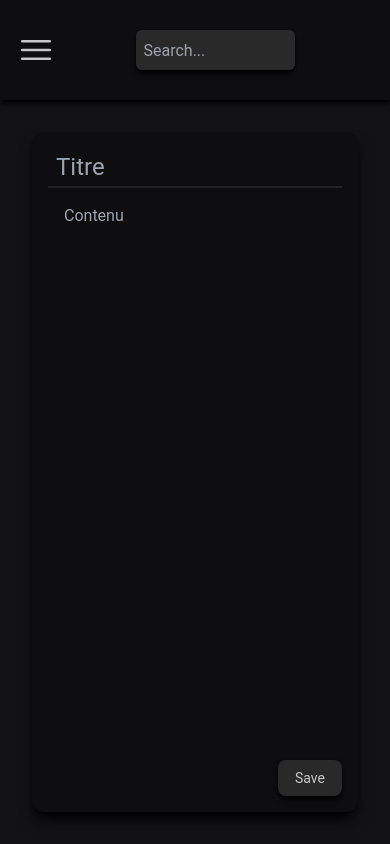
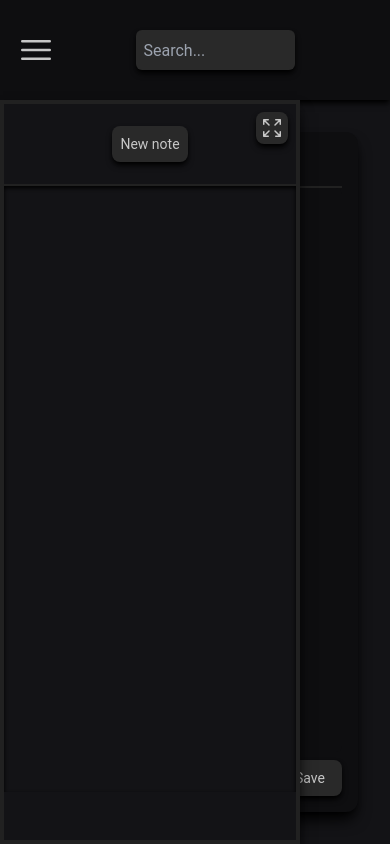
Before and after one commit to Apoll0nsLyre/react-project, a React (Vite) app: page / in a window 390 px wide. Both pictures are taken after a click on the element 36 px from the left and 50 px from the top of the page. Built offline with nearby package versions, Linux system fonts and the light colour scheme.

Commit message:
fix delete modal animations and responsivity

```diff
--- a/src/App.jsx
+++ b/src/App.jsx
@@ -7,6 +7,7 @@ import { NotesPage } from './components/notes.jsx';
 import { setLocalStorageItem, getLocalStorageItem } from './data/data.jsx';
 import { v4 as uuidv4 } from 'uuid';
 import './App.css'
+import { use } from 'react';
 
 
 
@@ -141,10 +142,14 @@ const addNote = (e) => {
 const [deletedNotes, setDeletedNotes] = useState([]);
 const [showModal, setShowModal] = useState(false);
 
+const [fadeModal, setFadeModal] = useState('');
 const cancelModal = (e) => {
   e.preventDefault();
-  setShowModal(false);
-
+  setFadeModal('fade-out');
+  setTimeout(() => {
+    setShowModal(false);
+  }
+  , 190);
 };
 
 const [keyToDelete, setKeyToDelete] = useState('');
@@ -188,6 +193,7 @@ const newNote = (e) => {
     const note = notes.find((note) => note.key === noteClicked);
     if (e.target.classList.contains('delete-button')) {
       setShowModal(true);
+      setFadeModal('fade-in');
       setKeyToDelete(note.key);
       return;
     }
@@ -267,7 +273,8 @@ const newNote = (e) => {
 
     // Notes pages toggle
     const [notesPage, setNotesPage] = useState(false);
-
+    const [sideNotesPage, setSideNotesPage] = useState(true);
+    const [slide, setSlide] = useState('');
     const showNotesPage = () => {
       setFade('fade-in');
       console.log(fade);
@@ -277,15 +284,41 @@ const newNote = (e) => {
       setNotesPage(false);
     }
 
+    const toggleSideNotesPage = () => {
+      if (sideNotesPage) {
+        setSlide('slide-out');
+        setTimeout(() => {
+          setSideNotesPage(false);
+        }, 290);
+      }
+      else {
+        setSlide('slide-in');
+
+        setSideNotesPage(true);
+
+      }
+    }
+
+    useEffect(() => {
+
+      const width = window.innerWidth;
+      if (width > 768) {
+        setSideNotesPage(true);
+      } else {
+        setSideNotesPage(false);
+      }
+    },[ window.innerWidth]);
+
   return (
     <div className='flex flex-col min-h-screen bg-background'>
       { showModal &&
-
-        <DeleteModal onClick={deleteNote} cancelModal={cancelModal} animation={fade}/>
+      <Animation className='absolute z-40 top-0 left-0 w-full h-full' animation={fadeModal}>
+        <DeleteModal onClick={deleteNote} cancelModal={cancelModal} animation={fadeModal}/>
+      </Animation>
       }
       <header className='flex h-[100px] bg-card w-full m-auto shadow-md shadow-black z-10 text-foreground'>
         <div className='flex h-full w-full my-auto '>
-          <Hamburger className={'my-auto p-4 cursor-pointer block md:hidden'}/>
+          <Hamburger onClick={toggleSideNotesPage} className={'my-auto p-4 cursor-pointer block md:hidden'}/>
           <h1 id='title-page' className='text-3xl my-auto sm:text-left pl-4 hidden sm:block '>Notes</h1>
           <SearchBar searchNote={searchNote} onClick={showSearchModal} searchModal={searchModal} hideSearchModal={hideSearchModal}/>
 
@@ -304,7 +337,7 @@ const newNote = (e) => {
         </Animation>
         }
         { !notesPage &&
-          <NoteEditor newNote={newNote} animation={fade} currentNote={currentNote} addNote={addNote} onChangeNote={onChangeNote} notes={notes} toggleNotesPage={showNotesPage} clickedNote={clickedNote}/>
+          <NoteEditor newNote={newNote} animation2={slide} animation={fade} currentNote={currentNote} addNote={addNote} onChangeNote={onChangeNote} notes={notes} sideNotesPage={sideNotesPage} toggleNotesPage={showNotesPage} clickedNote={clickedNote}/>
           }
 
       </div>
--- a/src/components/editor.jsx
+++ b/src/components/editor.jsx
@@ -1,9 +1,11 @@
 import { Animation } from "./animation";
 
-export function NoteEditor({ currentNote, addNote, onChangeNote, newNote, toggleNotesPage, notes, clickedNote, animation}) {
+export function NoteEditor({ sideNotesPage,currentNote, addNote, onChangeNote, newNote, toggleNotesPage, notes, clickedNote, animation, animation2}) {
     return (
       <Animation className=' w-full bg-background flex' animation={animation} onChange={onChangeNote}>
-        <div className='bg-background w-[300px] shadow-lg border-border border-4 shadow-black z-10 hidden sm:block'>
+        {sideNotesPage &&
+          <Animation animation={animation2} id="side-menu" className='bg-background w-[300px] h-full shadow-lg border-border border-4 shadow-black z-10 absolute sm:static'>
+                  <div id="overlay" className=" "></div>
                   <div className='flex relative w-full justify-center items-center h-20'>
                     <button id='new-note' onClick={newNote} className='bg-input shadow-md shadow-black text-foreground p-2 rounded-lg text-sm hover:bg-primary
                     hover:text-primary-foreground duration-150 '>New note</button>
@@ -15,7 +17,7 @@ export function NoteEditor({ currentNote, addNote, onChangeNote, newNote, toggle
 
                     </button>
                 </div>
-                <div id="notes-container" className='border-border border-t-2 overflow-auto h-[73vh] shadow-inner shadow-black '>
+                  <div id="notes-container" className='border-border border-t-2 overflow-auto h-[72vh] shadow-inner shadow-black '>
                   {notes.map((note) => (
                     <div id={note.key} key={note.key} className='Note flex flex-row border-b-2 border-border cursor-pointer w-full hover:bg-secondary shadow-md duration-150' onClick={clickedNote}>
                       <h2 id={note.key} className='text-xl w-full overflow-hidden p-4 duration-150' >{note.title}</h2>
@@ -32,7 +34,7 @@ export function NoteEditor({ currentNote, addNote, onChangeNote, newNote, toggle
                     </div>
                   ))}
                 </div>
-              </div>
+              </Animation>}
               <div className='p-8 w-full bg-background ' onChange={onChangeNote}>
                 <form id='note' className=' h-full flex flex-col bg-card p-4 rounded-xl shadow-lg shadow-black ' onSubmit={addNote}>
                   <input  id='title' type='text' name='title' className='max-w-fit h-10  p-2 text-2xl border-b-2 border-border bg-card' placeholder='Titre' defaultValue={currentNote ? currentNote.title :'' } />
--- a/src/components/icons.jsx
+++ b/src/components/icons.jsx
@@ -10,10 +10,10 @@ export function Arrow({hideSearchModal}){
 
 
 
-export function Hamburger({toggleMenu,className}){
+export function Hamburger({className, onClick}){
     return (
       <div className={className}>
-          <svg xmlns="http://www.w3.org/2000/svg" fill="none" viewBox="0 0 24 24" strokeWidth={1.5} stroke="currentColor" className="size-10 ">
+          <svg xmlns="http://www.w3.org/2000/svg" fill="none" viewBox="0 0 24 24" strokeWidth={1.5} stroke="currentColor" className="size-10  hover:text-input duration-150" onClick={onClick}>
             <path strokeLinecap="round" strokeLinejoin="round" d="M3.75 6.75h16.5M3.75 12h16.5m-16.5 5.25h16.5" />
           </svg>
       </div>
--- a/src/components/modal.jsx
+++ b/src/components/modal.jsx
@@ -1,18 +1,18 @@
 import React from "react";
 import { Animation } from "./animation";
 
-export function DeleteModal({onClick, cancelModal,animation}){
+export function DeleteModal({onClick, cancelModal}){
 
   return(
-    <Animation className="fixed bg-background z-40 top-0 left-0 flex w-full" animation={animation}>
-      <div className='fixed z-30 top-0 left-0 w-full h-full backdrop-blur-sm'></div>
-      <div className="absolute z-40 w-48 m-auto left-1/2 translate-x-[-50%] translate-y-[100%] bg-primary p-3 rounded-2xl">
-        <h1 className='text-xl lg:text-xl text-center text-primary-foreground text-wrap pb-2'>Are you sure you want to delete this note?</h1>
-        <div className='flex justify-center gap-x-2'>
-          <button className='bg-popover shadow-md shadow-black text-foreground p-2 rounded-md hover:bg-destructive hover:text-destructive-foreground duration-200' onClick={onClick}>Delete</button>
-          <button className='bg-popover shadow-md shadow-black text-foreground p-2 rounded-md hover:bg-secondary hover:text-secondary-foreground duration-200' onClick={cancelModal}>Cancel</button>
+      <div className="relative w-full bg-background z-40 top-0 left-0 flex ">
+        <div className='fixed z-40 top-0 left-0 w-full h-full backdrop-blur-[6px]'></div>
+        <div className="absolute z-40 w-48 m-auto left-1/2 translate-x-[-50%] translate-y-[100%] bg-primary p-3 rounded-2xl">
+          <h1 className='text-xl lg:text-xl text-center text-primary-foreground text-wrap pb-2'>Are you sure you want to delete this note?</h1>
+          <div className='flex justify-center gap-x-2'>
+            <button className='bg-popover shadow-md shadow-black text-foreground p-2 rounded-md hover:bg-destructive hover:text-destructive-foreground duration-200' onClick={onClick}>Delete</button>
+            <button className='bg-popover shadow-md shadow-black text-foreground p-2 rounded-md hover:bg-secondary hover:text-secondary-foreground duration-200' onClick={cancelModal}>Cancel</button>
+          </div>
         </div>
       </div>
-    </Animation>
   )
 }
--- a/src/index.css
+++ b/src/index.css
@@ -37,18 +37,24 @@ body {
 
 /* Animation slide-in */
 .slide-in {
-    animation: slideIn 0.2s ease-in-out;
+    animation: slideIn 0.3s ease-in-out;
 
 }
 
 /* Animation slide-out */
 .slide-out {
-    animation: slideOut 0.2s ease-in-out;
+    animation: slideOut 0.3s ease-in-out;
 }
 
 .extend {
-    animation: extend 0.2s ease-in-out;
+    animation: extend 0.15s ease-in-out;
 }
+
+.editor{
+    height: 100vh-(300px);
+}
+
+
 
 @keyframes fadeIn {
     0% {
@@ -74,19 +80,19 @@ body {
 
 @keyframes slideIn {
     0% {
-        transform: translateY(100%);
+        transform: translateX(-100%);
     }
     100% {
-        transform: translateY(0);
+        transform: translateX(0);
     }
 }
 
 @keyframes slideOut {
     0% {
-        transform: translateY(0);
+        transform: translateX(0);
     }
     100% {
-        transform: translateY(100%);
+        transform: translateX(-100%);
     }
 }
 
```
